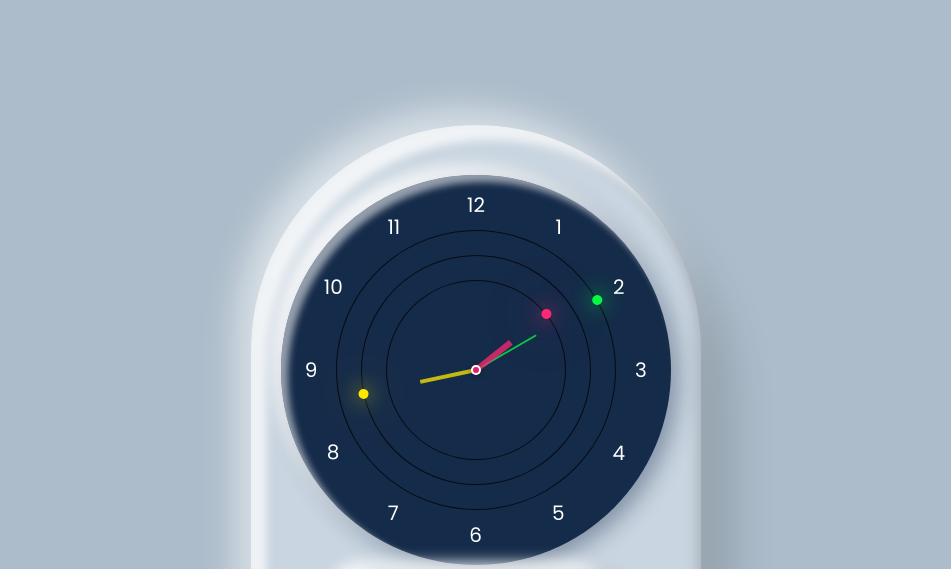
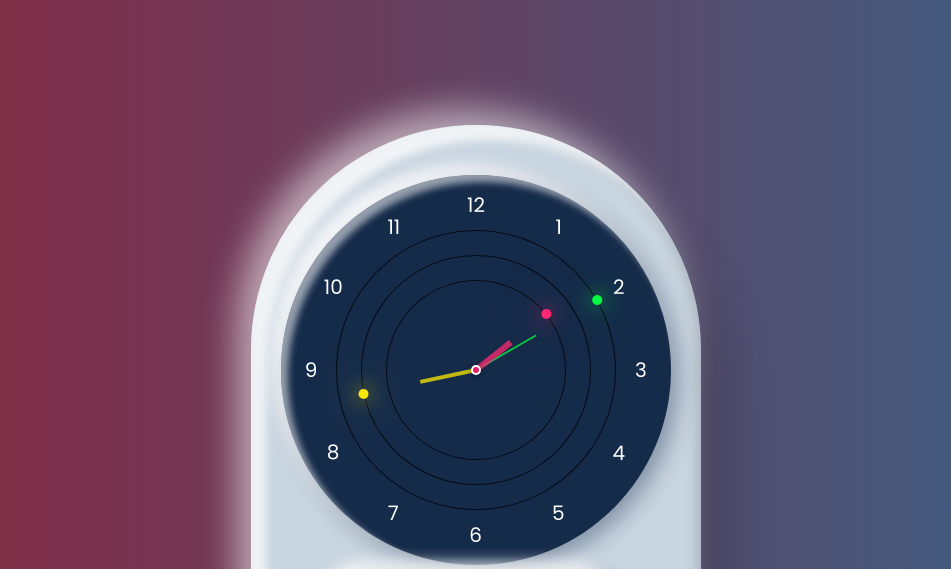
Before and after one commit to welljones/Analog-Digital-Clock, a plain HTML site: page index.html in a window 1280 px wide. Shown: the top 569 px of the page, without its empty margins (164-1115 px from the left). Drawn offline with Linux system fonts and the light colour scheme.

Commit message:
change background-color

```diff
--- a/styles.css
+++ b/styles.css
@@ -13,7 +13,15 @@ body{
     justify-content: center;
     align-items: center;
     min-height: 100vh;
-    background: #acbcca;
+    /* background: #acbcca; */
+    background: #3a6186;  /* fallback for old browsers */
+    background: -webkit-linear-gradient(to right, #89253e, #3a6186);  /* Chrome 10-25, Safari 5.1-6 */
+    background: linear-gradient(to right, #89253e, #3a6186); /* W3C, IE 10+/ Edge, Firefox 16+, Chrome 26+, Opera 12+, Safari 7+ */
+
+
+
+
+
 }
 
 .clock{
```
